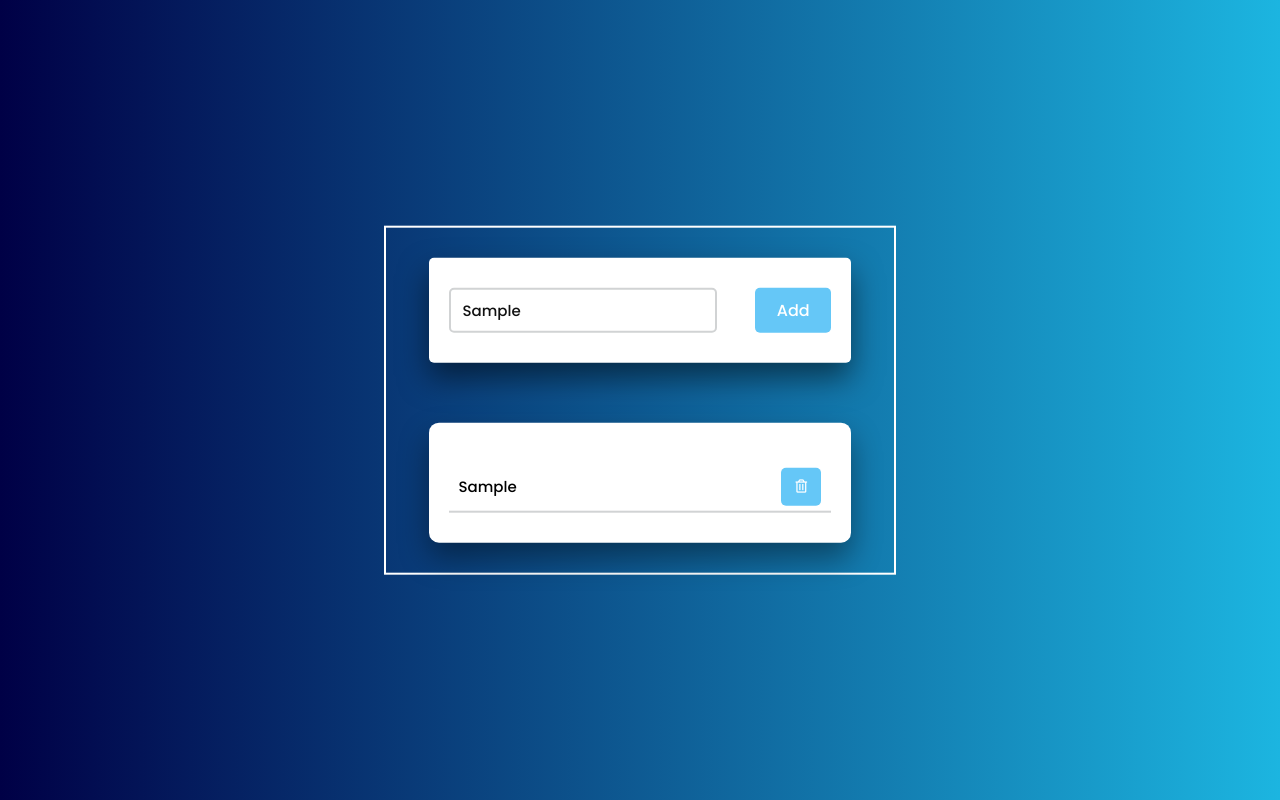
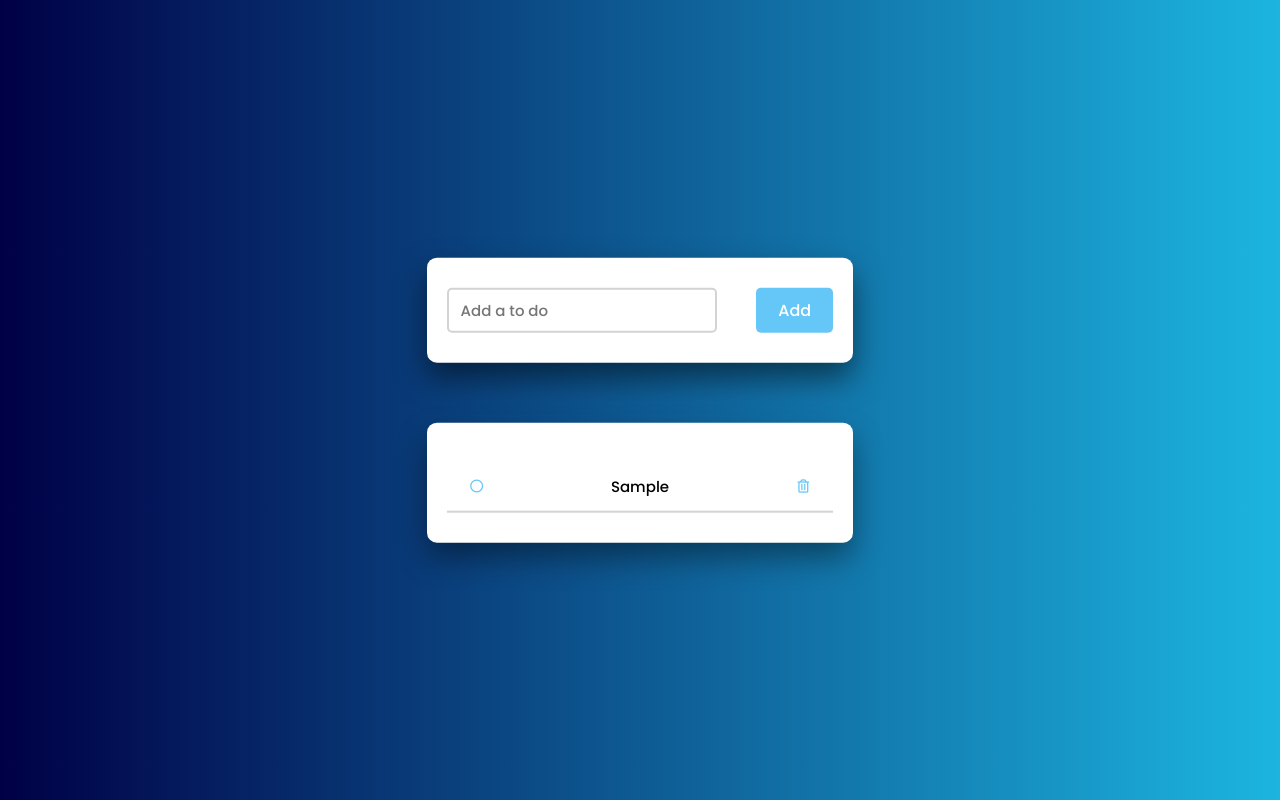
Before and after one commit to NurKevser/TO-DO-LIST--2, a plain HTML site: page index.html in a window 1280 px wide. Both pictures are taken after typing "Sample" into the empty fields and a click on the button "Add". Drawn offline with Linux system fonts and the light colour scheme.

Commit message:
to do list completed

```diff
--- a/script.js
+++ b/script.js
@@ -5,6 +5,9 @@ document.querySelector("#push").onclick = function () {
   } else {
     document.querySelector("#tasks").innerHTML +=
     `<div class="task">
+    <button class = "check">
+    <i id = checked class="far fa-circle"></i>
+    </button>
         <span id = "taskname">
             ${document.querySelector("#newtask input").value}
         </span>
@@ -19,5 +22,16 @@ document.querySelector("#push").onclick = function () {
               this.parentNode.remove(); //deleting a task
           }
       }
+
+
+      const checked = document.getElementById("checked")
+      const tasks = document.querySelectorAll(".task");
+      for(let i=0; i<tasks.length; i++){
+        tasks[i].onclick = function(){
+            this.classList.toggle('completed')
+            checked.setAttribute("class","fas fa-check-circle")
+        }
+      }
+      document.querySelector('#newtask input').value = "";
   }
 };
--- a/style.css
+++ b/style.css
@@ -5,10 +5,11 @@
 }
 body{
     height: 100vh;
-    background: linear-gradient(to right, #000046, #1cb5e0);
+    background: linear-gradient(to right, #000046, #1cb5e0), rgba(0,0,0,0.4);
 }
 .container{
-    border: 2px solid white;
+    /* border: 2px solid white;
+    border-radius: 10px; */
     width: 40%;
     min-width: 450px;
     position: absolute;
@@ -20,7 +21,7 @@ body{
 #newtask {
     background-color: #ffffff;
     padding: 1.87rem 1.25rem;
-    border-radius: 5px;
+    border-radius: 10px;
     box-shadow: 0 15px 30px rgba(0,0,0,0.5);
 
 }
@@ -66,7 +67,7 @@ body{
 .task{
     background-color: #ffffff;
     height: 50px;
-    padding: 5px 10px;
+    padding: 5px 5px;
     margin-top: 10px;
     display: flex;
     align-items: center;
@@ -80,14 +81,19 @@ body{
     font-size: 15px;
     font-weight: 500;
 }
-.task button{
-    background-color: #65c7f7;
-    color: #ffffff;
+.delete ,.check{
+    background: none;
+    color: #65c7f7;
     height: 100%;
-    width: 40px;
-    border-radius: 5px;
+    width: 50px;
     border: none;
     cursor: pointer;
     outline: none;
+}
 
+.delete:hover{
+    color: red;
 }
+.completed {
+    text-decoration: line-through;
+}
```
